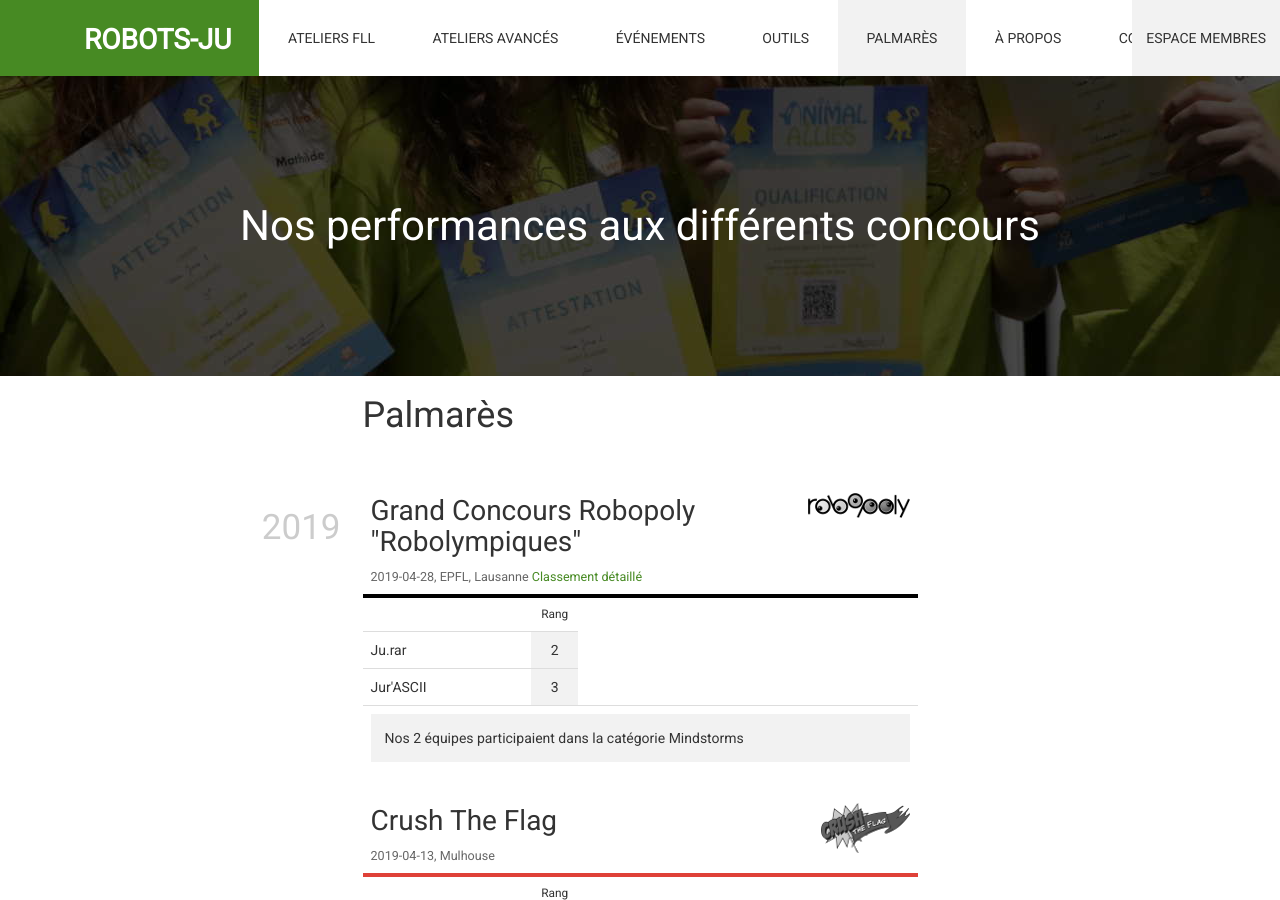
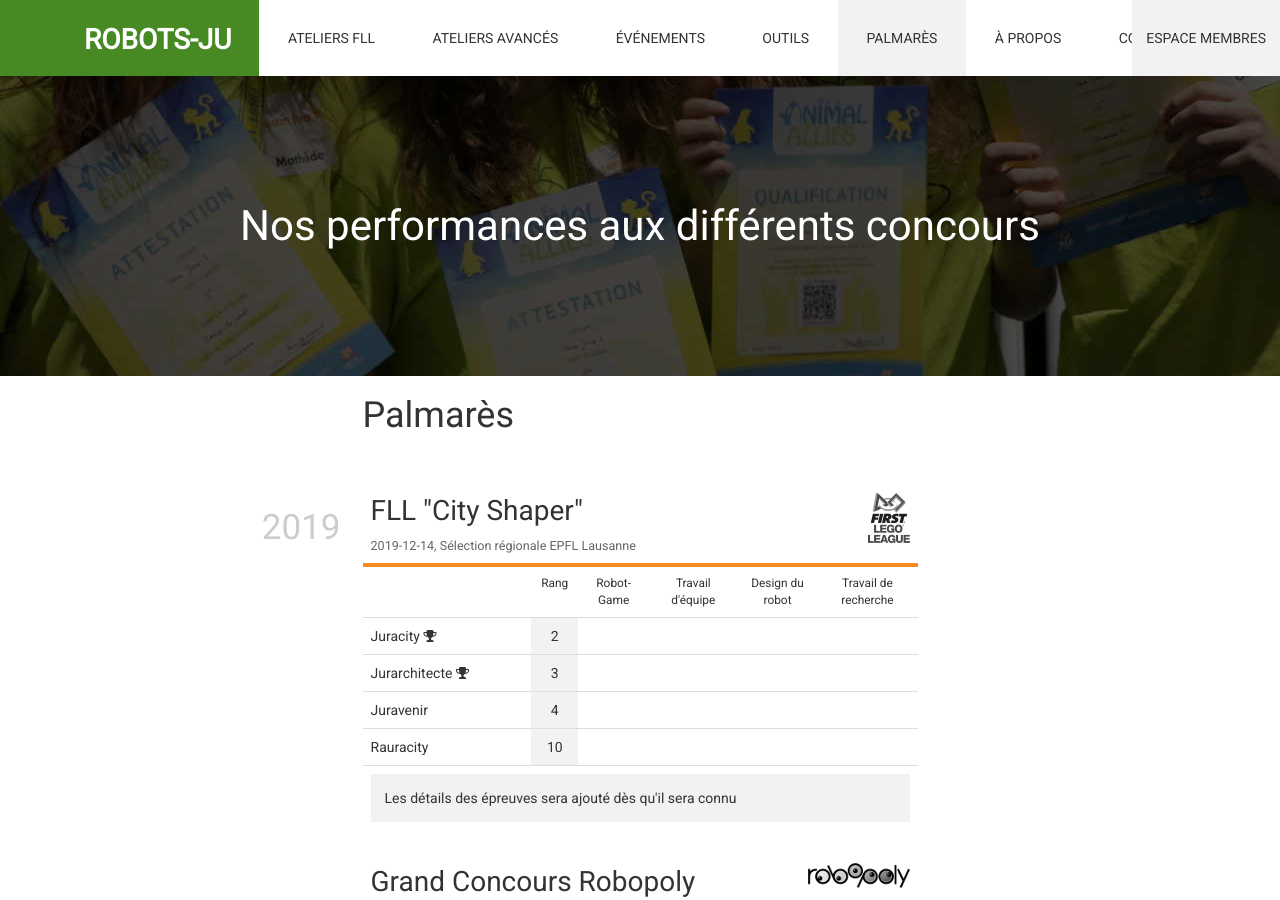
Before and after one commit to robots-ju/robots-ju.ch, a Jekyll site: the page built from palmares.md, in a window 1280 px wide and 900 px high. Built offline with Jekyll 4.4.1, drawn with Linux system fonts in a browser that asks for light colours; comment, search, counter and statistics services are not loaded.

Commit message:
Ajout palmares du classement général City Shaper

```diff
--- a/_data/palmares.yml
+++ b/_data/palmares.yml
@@ -513,3 +513,21 @@
       rank: 3
   notes:
     - "Nos 2 équipes participaient dans la catégorie Mindstorms"
+- type: fll
+  title: FLL "City Shaper"
+  step: Sélection régionale
+  place: EPFL Lausanne
+  date: 2019-12-14
+  teams:
+    - name: Juracity
+      rank: 2
+      qualified: true
+    - name: Jurarchitecte
+      rank: 3
+      qualified: true
+    - name: Juravenir
+      rank: 4
+    - name: Rauracity
+      rank: 10
+  notes:
+    - "Les détails des épreuves sera ajouté dès qu'il sera connu"
```
